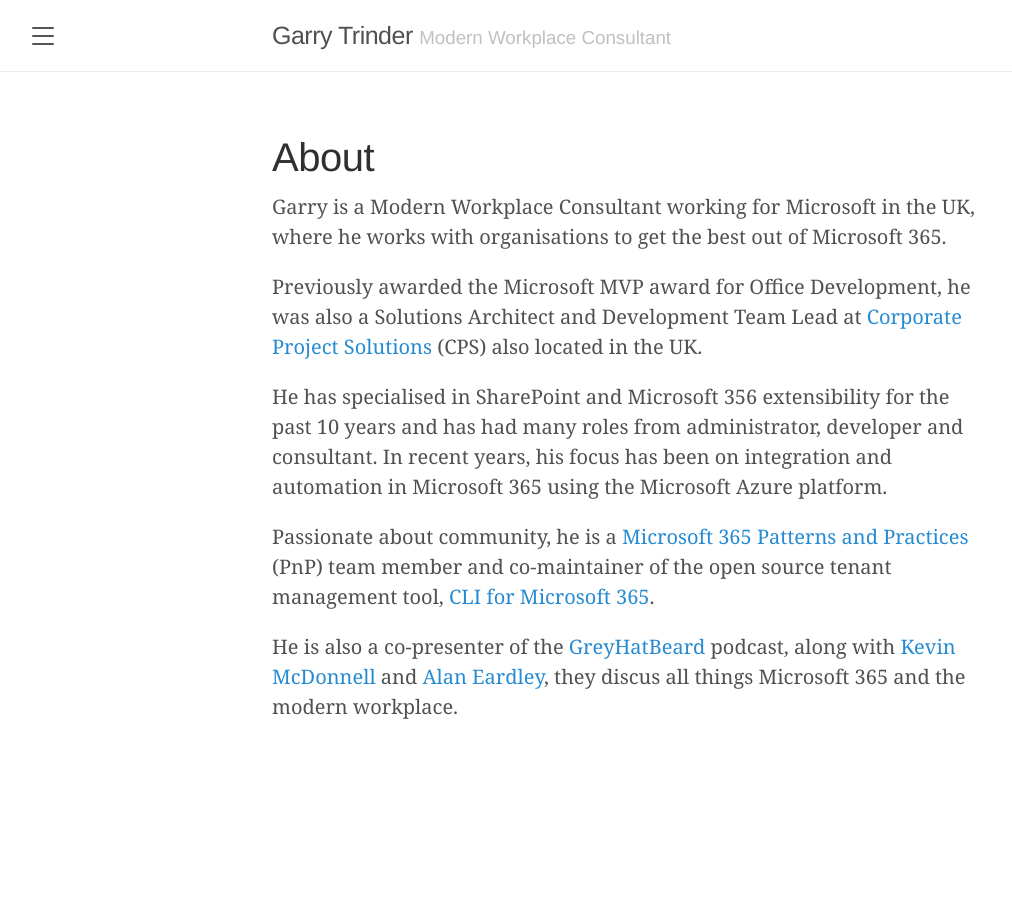
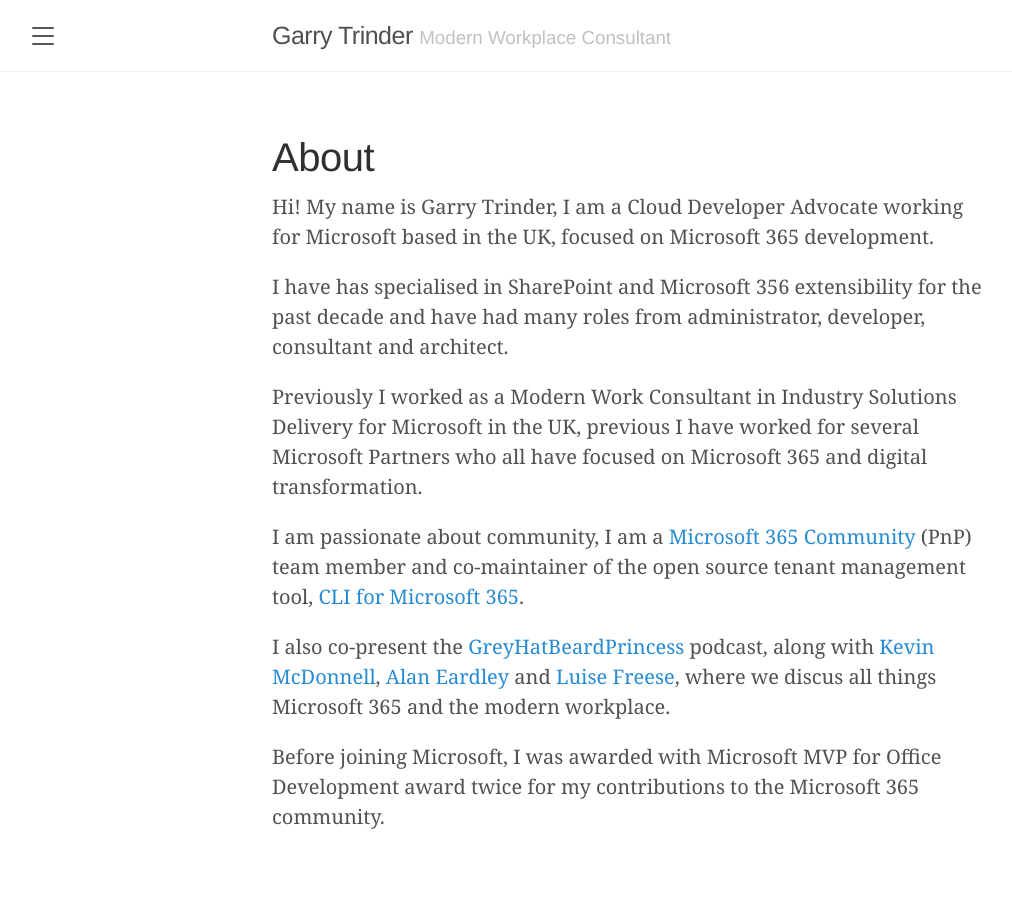
Before and after one commit to garrytrinder/garrytrinder.github.io, a Jekyll site: the page built from about.md, in a window 1280 px wide. Shown: the whole page, without its empty margins (8-1020 px from the left). Built offline with Jekyll 4.4.1, drawn with Linux system fonts in a browser that asks for light colours; nearby versions of some CDN libraries.

Commit message:
Update About

```diff
--- a/about.md
+++ b/about.md
@@ -3,12 +3,14 @@ layout: page
 title: About
 ---
 
-Garry is a Modern Workplace Consultant working for Microsoft in the UK, where he works with organisations to get the best out of Microsoft 365.
+Hi! My name is Garry Trinder, I am a Cloud Developer Advocate working for Microsoft based in the UK, focused on Microsoft 365 development.
 
-Previously awarded the Microsoft MVP award for Office Development, he was also a Solutions Architect and Development Team Lead at [Corporate Project Solutions](https://www.cps.co.uk) (CPS) also located in the UK.
+I have has specialised in SharePoint and Microsoft 356 extensibility for the past decade and have had many roles from administrator, developer, consultant and architect.
 
-He has specialised in SharePoint and Microsoft 356 extensibility for the past 10 years and has had many roles from administrator, developer and consultant. In recent years, his focus has been on integration and automation in Microsoft 365 using the Microsoft Azure platform.
+Previously I worked as a Modern Work Consultant in Industry Solutions Delivery for Microsoft in the UK, previous I have worked for several Microsoft Partners who all have focused on Microsoft 365 and digital transformation.
 
-Passionate about community, he is a [Microsoft 365 Patterns and Practices](https://pnp.github.io) (PnP) team member and co-maintainer of the open source tenant management tool, [CLI for Microsoft 365](https://pnp.github.io/cli-microsoft365).
+I am passionate about community, I am a [Microsoft 365 Community](https://pnp.github.io) (PnP) team member and co-maintainer of the open source tenant management tool, [CLI for Microsoft 365](https://pnp.github.io/cli-microsoft365).
 
-He is also a co-presenter of the [GreyHatBeard](https://www.greyhatbeard.com/) podcast, along with [Kevin McDonnell](https://www.mcd79.com/) and [Alan Eardley](https://blog.eardley.co.uk), they discus all things Microsoft 365 and the modern workplace.
+I also co-present the [GreyHatBeardPrincess](https://www.greyhatbeard.com/) podcast, along with [Kevin McDonnell](https://www.mcd79.com/), [Alan Eardley](https://blog.eardley.co.uk) and [Luise Freese](https://www.m365princess.com/), where we discus all things Microsoft 365 and the modern workplace.
+
+Before joining Microsoft, I was awarded with Microsoft MVP for Office Development award twice for my contributions to the Microsoft 365 community.
```
